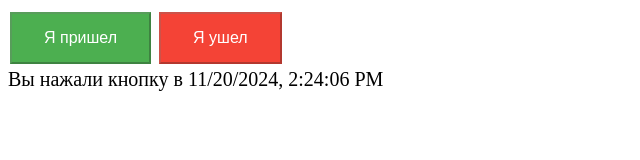
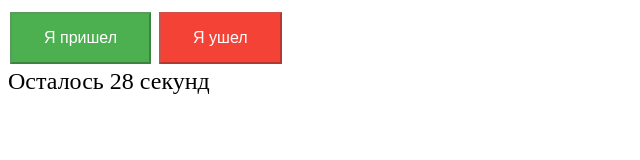
Before and after one commit to ev6665666/attendance-app, a plain HTML site: page index.html in a window 1280 px wide. Both pictures are taken after a click on the button "Я пришел". Shown: the whole page, without its empty margins (0-640 px from the left). Drawn offline with Linux system fonts and the light colour scheme.

```diff
--- a/index.html
+++ b/index.html
@@ -23,11 +23,6 @@
             color: white;
         }
 
-        #timestamp {
-            font-size: 20px;
-            margin-bottom: 10px;
-        }
-
         #timer {
             font-size: 24px;
         }
@@ -36,13 +31,11 @@
 <body>
     <button id="cameButton" class="button greenButton">Я пришел</button>
     <button id="leftButton" class="button redButton">Я ушел</button>
-    <div id="timestamp"></div>
     <div id="timer"></div>
 
     <script>
         const cameButton = document.getElementById('cameButton');
         const leftButton = document.getElementById('leftButton');
-        const timestampDiv = document.getElementById('timestamp');
         const timerDiv = document.getElementById('timer');
 
         function handleButtonClick(buttonId) {
@@ -50,8 +43,7 @@
             buttons.forEach(button => button.disabled = true);
 
             const currentDate = new Date();
-            timestampDiv.textContent = `Вы нажали кнопку в ${currentDate.toLocaleString()}`;
-            timerDiv.textContent = `Осталось ${seconds} секунд`;
+            timerDiv.textContent = `Вы нажали кнопку в ${currentDate.toLocaleString()}`;
 
             let seconds = 30;
             const timerInterval = setInterval(() => {
```
